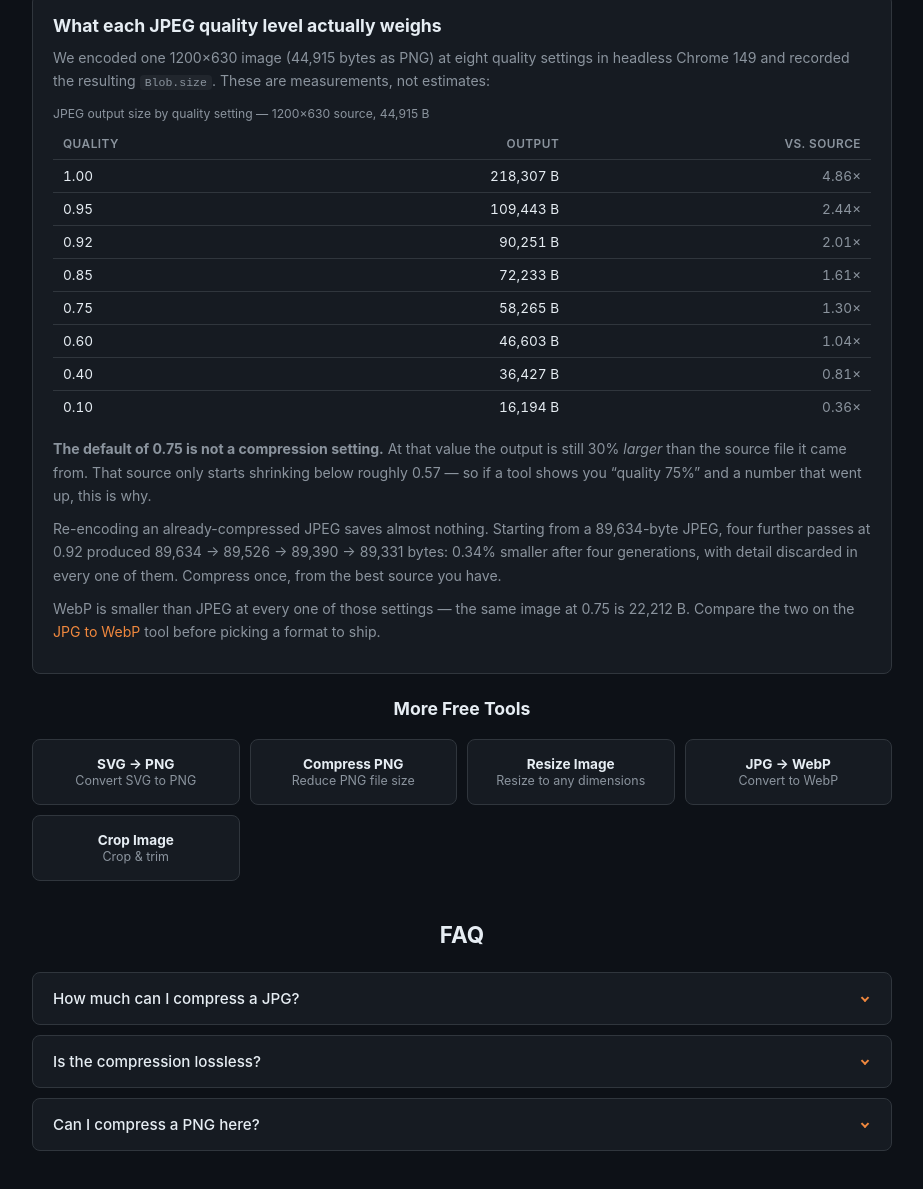
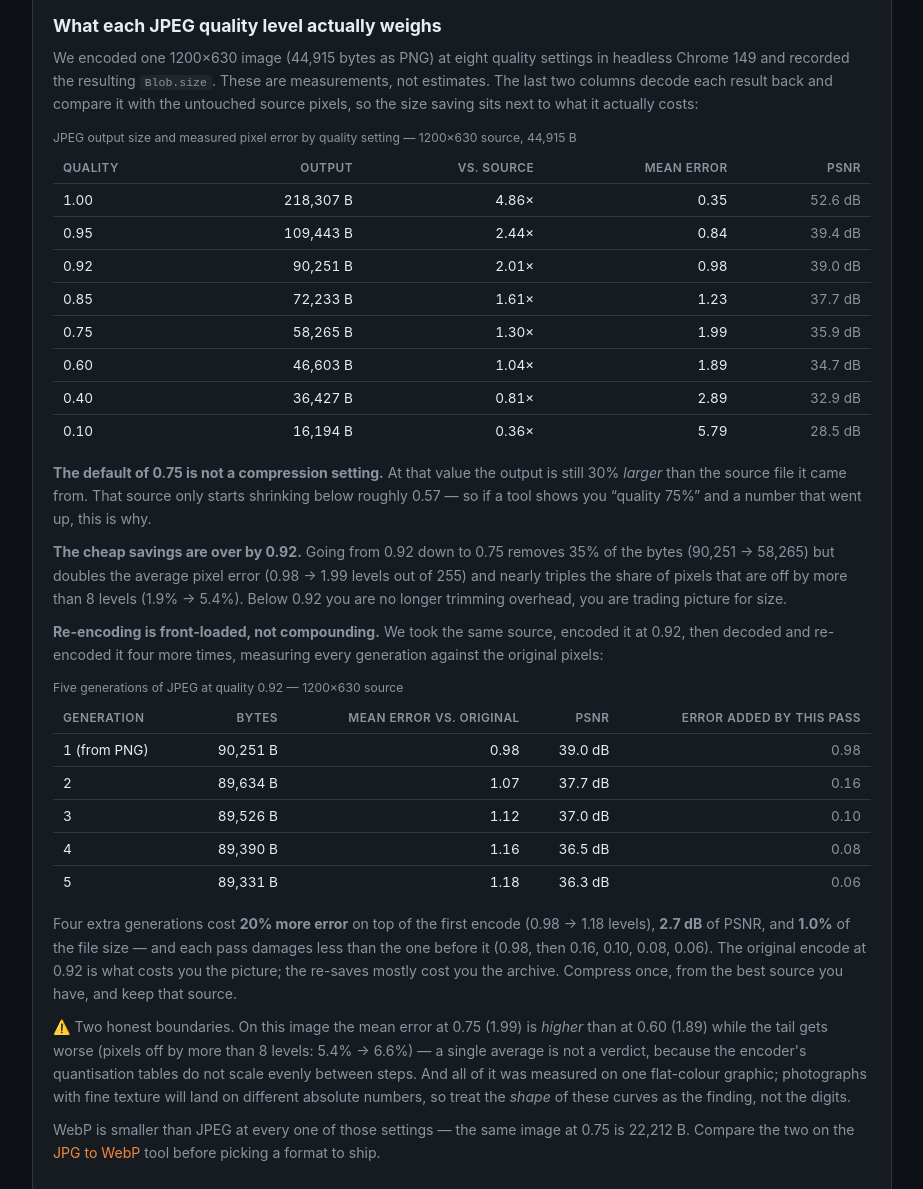
Before and after one commit to sharefun2023/imgloft, a plain HTML site: page compress-jpg.html in a window 1280 px wide. Shown: the part 544-1733 px from the top of the page, without its empty margins (178-1101 px from the left). Drawn offline with Linux system fonts and the light colour scheme.

Commit message:
compress-jpg: pair the quality table with measured pixel error (MAE/PSNR) and add a 5-generation re-encode table
The page only reported bytes. Re-measured on the same chain (headless Chrome 149,
canvas.toBlob, og-image.png 1200x630/44,915 B): each decode was compared pixel-wise
with the untouched source. Findings now stated as numbers:
- 0.92 -> 0.75 removes 35% of bytes but doubles mean error (0.98 -> 1.99/255) and
  nearly triples pixels off by >8 levels (1.9% -> 5.4%)
- generation loss is front-loaded, not compounding: first pass 0.98, then 0.16 /
  0.10 / 0.08 / 0.06; four extra passes add 20% error, 2.7 dB PSNR, 1.0% bytes
- q=0.75 mean error sits above q=0.60 (tail still worse) -> flagged as a caveat
Byte column reproduces the previous run bit-for-bit (90,251 / 89,634 / 89,526 /
89,390 / 89,331).

```diff
--- a/compress-jpg.html
+++ b/compress-jpg.html
@@ -31,7 +31,7 @@
   {"@context":"https://schema.org","@type":"SoftwareApplication","name":"imgloft JPG Compressor","description":"Free online JPG compressor. Reduce JPEG file size in your browser.","applicationCategory":"MultimediaApplication","operatingSystem":"Any","offers":{"@type":"Offer","price":"0","priceCurrency":"USD"},"url":"https://imgloft.com/compress-jpg","browserRequirements":"Requires JavaScript"}
   </script>
   <script type="application/ld+json">
-  {"@context":"https://schema.org","@type":"FAQPage","mainEntity":[{"@type":"Question","name":"How much can I compress a JPG?","acceptedAnswer":{"@type":"Answer","text":"It depends on the source image. The panel reports the exact before and after sizes; at the default quality of 0.75 a typical camera JPEG shrinks noticeably, while a file that was already exported at low quality has very little left to give."}},{"@type":"Question","name":"Is the compression lossless?","acceptedAnswer":{"@type":"Answer","text":"No, JPEG compression is lossy, so re-encoding always discards some detail. At quality 0.75 to 0.9 the difference is normally hard to see at full size, but every re-save compounds the loss, so keep the original file."}},{"@type":"Question","name":"Can I compress a PNG here?","acceptedAnswer":{"@type":"Answer","text":"No. This tool re-encodes to JPEG and the file picker only accepts JPEG images. For PNG files use the PNG compressor, which stays lossless."}}]}
+  {"@context":"https://schema.org","@type":"FAQPage","mainEntity":[{"@type":"Question","name":"How much can I compress a JPG?","acceptedAnswer":{"@type":"Answer","text":"It depends on the source image. The panel reports the exact before and after sizes; at the default quality of 0.75 a typical camera JPEG shrinks noticeably, while a file that was already exported at low quality has very little left to give."}},{"@type":"Question","name":"Is the compression lossless?","acceptedAnswer":{"@type":"Answer","text":"No, JPEG compression is lossy, so detail is discarded either way. On our test image the first encode at 0.92 shifted the average pixel by 0.98 levels out of 255 (PSNR 39 dB), while four further re-saves added only 0.20 more: the damage is front-loaded rather than compounding, but it never reaches zero, so keep the original file."}},{"@type":"Question","name":"Can I compress a PNG here?","acceptedAnswer":{"@type":"Answer","text":"No. This tool re-encodes to JPEG and the file picker only accepts JPEG images. For PNG files use the PNG compressor, which stays lossless."}}]}
   </script>
   <style>
     *,*::before,*::after{box-sizing:border-box;margin:0;padding:0}
@@ -128,23 +128,37 @@
   </div>
   <section class="data-section">
     <h2>What each JPEG quality level actually weighs</h2>
-    <p>We encoded one 1200&times;630 image (44,915 bytes as PNG) at eight quality settings in headless Chrome 149 and recorded the resulting <code>Blob.size</code>. These are measurements, not estimates:</p>
+    <p>We encoded one 1200&times;630 image (44,915 bytes as PNG) at eight quality settings in headless Chrome 149 and recorded the resulting <code>Blob.size</code>. These are measurements, not estimates. The last two columns decode each result back and compare it with the untouched source pixels, so the size saving sits next to what it actually costs:</p>
     <table class="qtable">
-      <caption>JPEG output size by quality setting &mdash; 1200&times;630 source, 44,915 B</caption>
-      <thead><tr><th scope="col">Quality</th><th scope="col">Output</th><th scope="col">vs. source</th></tr></thead>
+      <caption>JPEG output size and measured pixel error by quality setting &mdash; 1200&times;630 source, 44,915 B</caption>
+      <thead><tr><th scope="col">Quality</th><th scope="col">Output</th><th scope="col">vs. source</th><th scope="col">Mean error</th><th scope="col">PSNR</th></tr></thead>
       <tbody>
-        <tr><td>1.00</td><td>218,307 B</td><td>4.86&times;</td></tr>
-        <tr><td>0.95</td><td>109,443 B</td><td>2.44&times;</td></tr>
-        <tr><td>0.92</td><td>90,251 B</td><td>2.01&times;</td></tr>
-        <tr><td>0.85</td><td>72,233 B</td><td>1.61&times;</td></tr>
-        <tr><td>0.75</td><td>58,265 B</td><td>1.30&times;</td></tr>
-        <tr><td>0.60</td><td>46,603 B</td><td>1.04&times;</td></tr>
-        <tr><td>0.40</td><td>36,427 B</td><td>0.81&times;</td></tr>
-        <tr><td>0.10</td><td>16,194 B</td><td>0.36&times;</td></tr>
+        <tr><td>1.00</td><td>218,307 B</td><td>4.86&times;</td><td>0.35</td><td>52.6 dB</td></tr>
+        <tr><td>0.95</td><td>109,443 B</td><td>2.44&times;</td><td>0.84</td><td>39.4 dB</td></tr>
+        <tr><td>0.92</td><td>90,251 B</td><td>2.01&times;</td><td>0.98</td><td>39.0 dB</td></tr>
+        <tr><td>0.85</td><td>72,233 B</td><td>1.61&times;</td><td>1.23</td><td>37.7 dB</td></tr>
+        <tr><td>0.75</td><td>58,265 B</td><td>1.30&times;</td><td>1.99</td><td>35.9 dB</td></tr>
+        <tr><td>0.60</td><td>46,603 B</td><td>1.04&times;</td><td>1.89</td><td>34.7 dB</td></tr>
+        <tr><td>0.40</td><td>36,427 B</td><td>0.81&times;</td><td>2.89</td><td>32.9 dB</td></tr>
+        <tr><td>0.10</td><td>16,194 B</td><td>0.36&times;</td><td>5.79</td><td>28.5 dB</td></tr>
       </tbody>
     </table>
     <p><strong>The default of 0.75 is not a compression setting.</strong> At that value the output is still 30% <em>larger</em> than the source file it came from. That source only starts shrinking below roughly 0.57 &mdash; so if a tool shows you &ldquo;quality 75%&rdquo; and a number that went up, this is why.</p>
-    <p>Re-encoding an already-compressed JPEG saves almost nothing. Starting from a 89,634-byte JPEG, four further passes at 0.92 produced 89,634 &rarr; 89,526 &rarr; 89,390 &rarr; 89,331 bytes: 0.34% smaller after four generations, with detail discarded in every one of them. Compress once, from the best source you have.</p>
+    <p><strong>The cheap savings are over by 0.92.</strong> Going from 0.92 down to 0.75 removes 35% of the bytes (90,251 &rarr; 58,265) but doubles the average pixel error (0.98 &rarr; 1.99 levels out of 255) and nearly triples the share of pixels that are off by more than 8 levels (1.9% &rarr; 5.4%). Below 0.92 you are no longer trimming overhead, you are trading picture for size.</p>
+    <p><strong>Re-encoding is front-loaded, not compounding.</strong> We took the same source, encoded it at 0.92, then decoded and re-encoded it four more times, measuring every generation against the original pixels:</p>
+    <table class="qtable">
+      <caption>Five generations of JPEG at quality 0.92 &mdash; 1200&times;630 source</caption>
+      <thead><tr><th scope="col">Generation</th><th scope="col">Bytes</th><th scope="col">Mean error vs. original</th><th scope="col">PSNR</th><th scope="col">Error added by this pass</th></tr></thead>
+      <tbody>
+        <tr><td>1 (from PNG)</td><td>90,251 B</td><td>0.98</td><td>39.0 dB</td><td>0.98</td></tr>
+        <tr><td>2</td><td>89,634 B</td><td>1.07</td><td>37.7 dB</td><td>0.16</td></tr>
+        <tr><td>3</td><td>89,526 B</td><td>1.12</td><td>37.0 dB</td><td>0.10</td></tr>
+        <tr><td>4</td><td>89,390 B</td><td>1.16</td><td>36.5 dB</td><td>0.08</td></tr>
+        <tr><td>5</td><td>89,331 B</td><td>1.18</td><td>36.3 dB</td><td>0.06</td></tr>
+      </tbody>
+    </table>
+    <p>Four extra generations cost <strong>20% more error</strong> on top of the first encode (0.98 &rarr; 1.18 levels), <strong>2.7 dB</strong> of PSNR, and <strong>1.0%</strong> of the file size &mdash; and each pass damages less than the one before it (0.98, then 0.16, 0.10, 0.08, 0.06). The original encode at 0.92 is what costs you the picture; the re-saves mostly cost you the archive. Compress once, from the best source you have, and keep that source.</p>
+    <p>&#9888;&#65039; Two honest boundaries. On this image the mean error at 0.75 (1.99) is <em>higher</em> than at 0.60 (1.89) while the tail gets worse (pixels off by more than 8 levels: 5.4% &rarr; 6.6%) &mdash; a single average is not a verdict, because the encoder's quantisation tables do not scale evenly between steps. And all of it was measured on one flat-colour graphic; photographs with fine texture will land on different absolute numbers, so treat the <em>shape</em> of these curves as the finding, not the digits.</p>
     <p>WebP is smaller than JPEG at every one of those settings &mdash; the same image at 0.75 is 22,212 B. Compare the two on the <a href="/jpg-to-webp">JPG to WebP</a> tool before picking a format to ship.</p>
   </section>
   <section><h2 style="text-align:center;font-size:1.1rem;margin-bottom:12px">More Free Tools</h2>
@@ -164,7 +178,7 @@
     </div>
     <div class="faq-item">
       <h3><button type="button" class="faq-btn" aria-expanded="false">Is the compression lossless?</button></h3>
-      <p>No, JPEG compression is lossy, so re-encoding always discards some detail. At quality 0.75 to 0.9 the difference is normally hard to see at full size, but every re-save compounds the loss, so keep the original file.</p>
+      <p>No, JPEG compression is lossy, so detail is discarded either way. On our test image the first encode at 0.92 shifted the average pixel by 0.98 levels out of 255 (PSNR 39 dB), while four further re-saves added only 0.20 more &mdash; the damage is front-loaded rather than compounding, but it never reaches zero, so keep the original file.</p>
     </div>
     <div class="faq-item">
       <h3><button type="button" class="faq-btn" aria-expanded="false">Can I compress a PNG here?</button></h3>
--- a/sitemap.xml
+++ b/sitemap.xml
@@ -38,7 +38,7 @@
   </url>
   <url>
     <loc>https://imgloft.com/compress-jpg</loc>
-    <lastmod>2026-11-12</lastmod>
+    <lastmod>2026-11-18</lastmod>
     <changefreq>monthly</changefreq>
     <priority>0.7</priority>
   </url>
```
